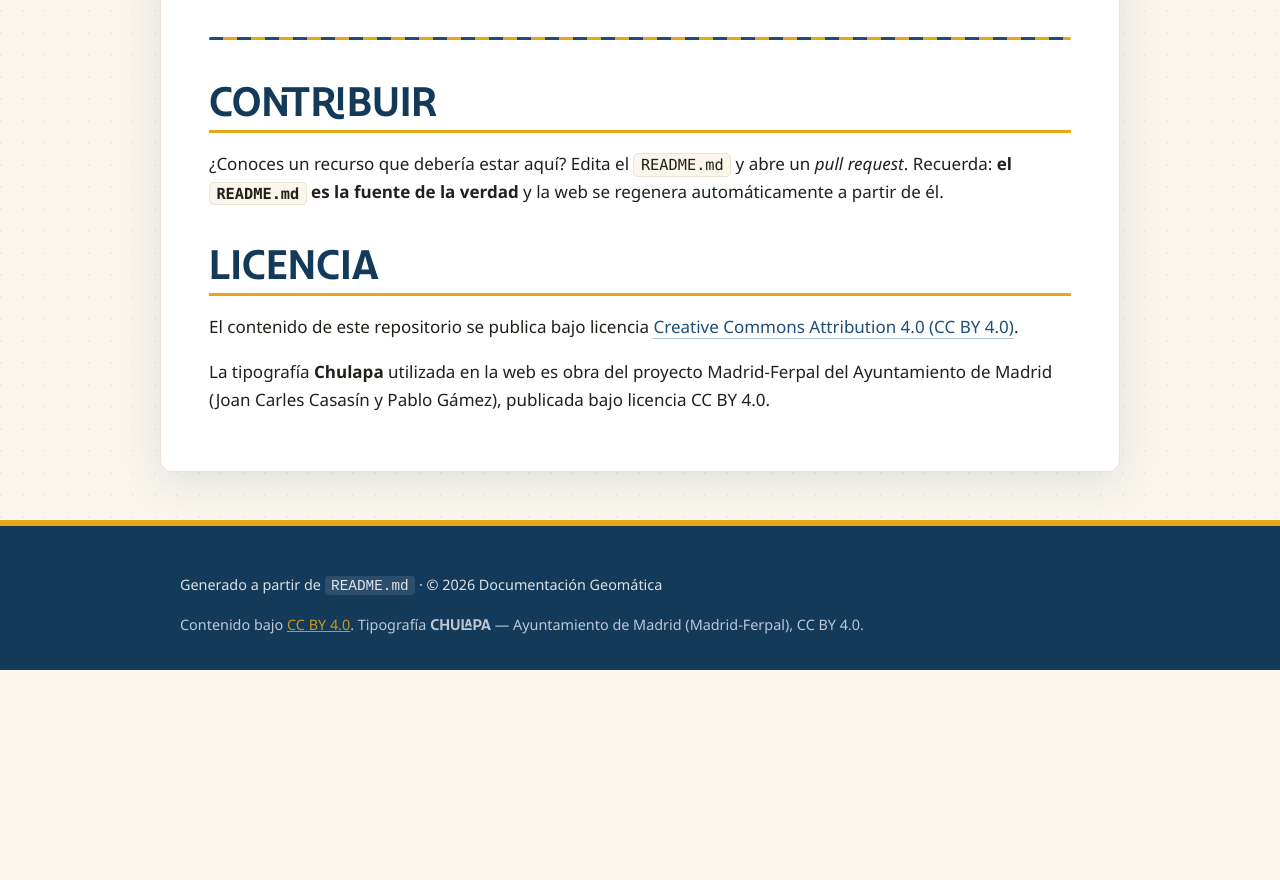
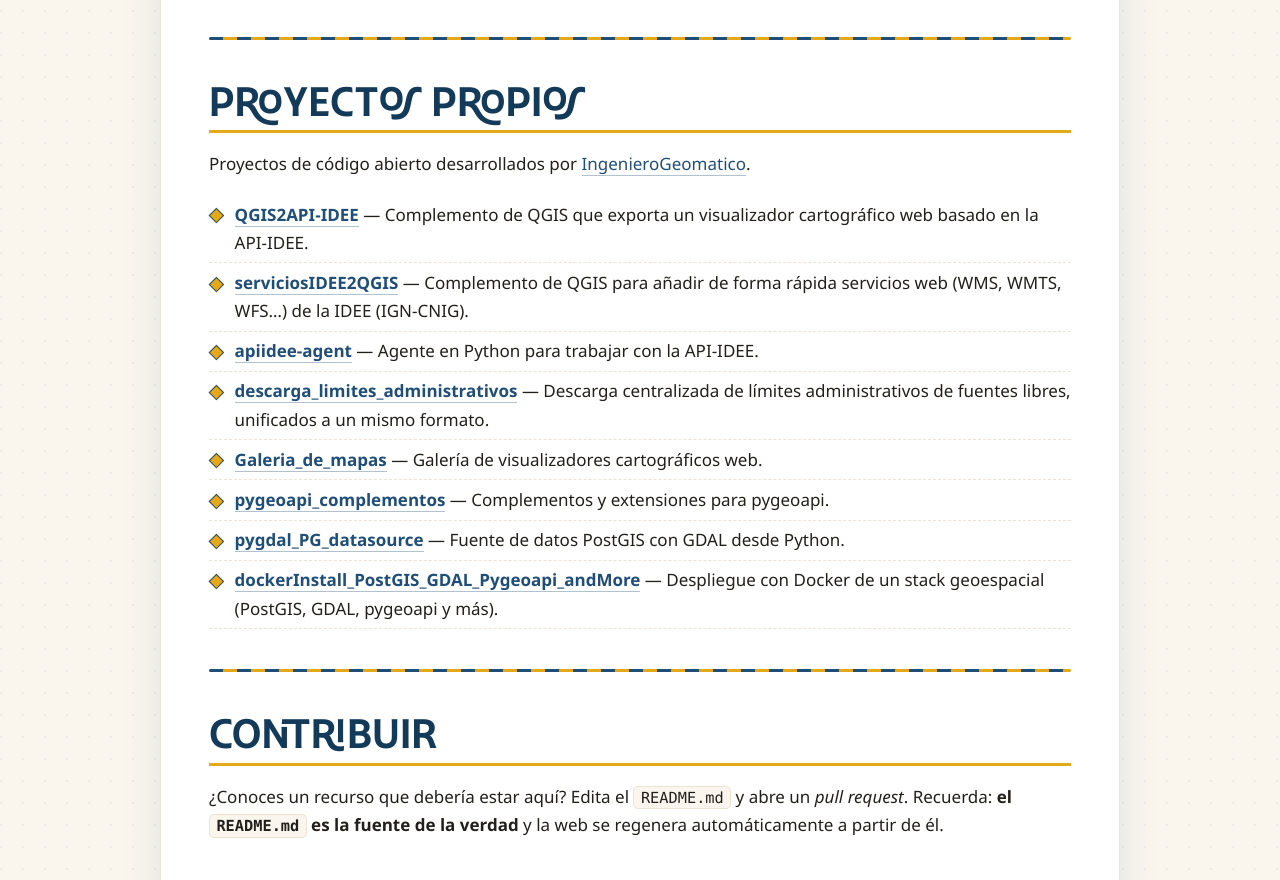
Before and after one commit to IngenieroGeomatico/Documentacion_Geomatica, a plain HTML site: page index.html in a window 1280 px wide. Shown: the part 9098-9978 px from the top of the page. Before the commit the page ends 9768 px from the top, so only its background shows below. Drawn offline with Linux system fonts and the light colour scheme.

Commit message:
Anadir seccion de proyectos propios

```diff
--- a/index.html
+++ b/index.html
@@ -208,6 +208,19 @@
 <li><a href="https://github.com/sacridini/Awesome-Geospatial">Awesome Geospatial</a> — Lista curada de recursos geoespaciales.</li>
 </ul>
 <hr>
+<h2 id="proyectos-propios">Proyectos propios</h2>
+<p>Proyectos de código abierto desarrollados por <a href="https://github.com/IngenieroGeomatico">IngenieroGeomatico</a>.</p>
+<ul>
+<li><a href="https://github.com/IngenieroGeomatico/QGIS2API-IDEE">QGIS2API-IDEE</a> — Complemento de QGIS que exporta un visualizador cartográfico web basado en la API-IDEE.</li>
+<li><a href="https://github.com/IngenieroGeomatico/serviciosIDEE2QGIS">serviciosIDEE2QGIS</a> — Complemento de QGIS para añadir de forma rápida servicios web (WMS, WMTS, WFS…) de la IDEE (IGN-CNIG).</li>
+<li><a href="https://github.com/IngenieroGeomatico/apiidee-agent">apiidee-agent</a> — Agente en Python para trabajar con la API-IDEE.</li>
+<li><a href="https://github.com/IngenieroGeomatico/descarga_limites_administrativos">descarga_limites_administrativos</a> — Descarga centralizada de límites administrativos de fuentes libres, unificados a un mismo formato.</li>
+<li><a href="https://github.com/IngenieroGeomatico/Galeria_de_mapas">Galeria_de_mapas</a> — Galería de visualizadores cartográficos web.</li>
+<li><a href="https://github.com/IngenieroGeomatico/pygeoapi_complementos">pygeoapi_complementos</a> — Complementos y extensiones para pygeoapi.</li>
+<li><a href="https://github.com/IngenieroGeomatico/pygdal_PG_datasource">pygdal_PG_datasource</a> — Fuente de datos PostGIS con GDAL desde Python.</li>
+<li><a href="https://github.com/IngenieroGeomatico/dockerInstall_PostGIS_GDAL_Pygeoapi_andMore">dockerInstall_PostGIS_GDAL_Pygeoapi_andMore</a> — Despliegue con Docker de un stack geoespacial (PostGIS, GDAL, pygeoapi y más).</li>
+</ul>
+<hr>
 <h2 id="contribuir">Contribuir</h2>
 <p>¿Conoces un recurso que debería estar aquí? Edita el <code>README.md</code> y abre un <em>pull request</em>. Recuerda: <strong>el <code>README.md</code> es la fuente de la verdad</strong> y la web se regenera automáticamente a partir de él.</p>
 <h2 id="licencia">Licencia</h2>
```
Also changed, not shown: 1 other file.
